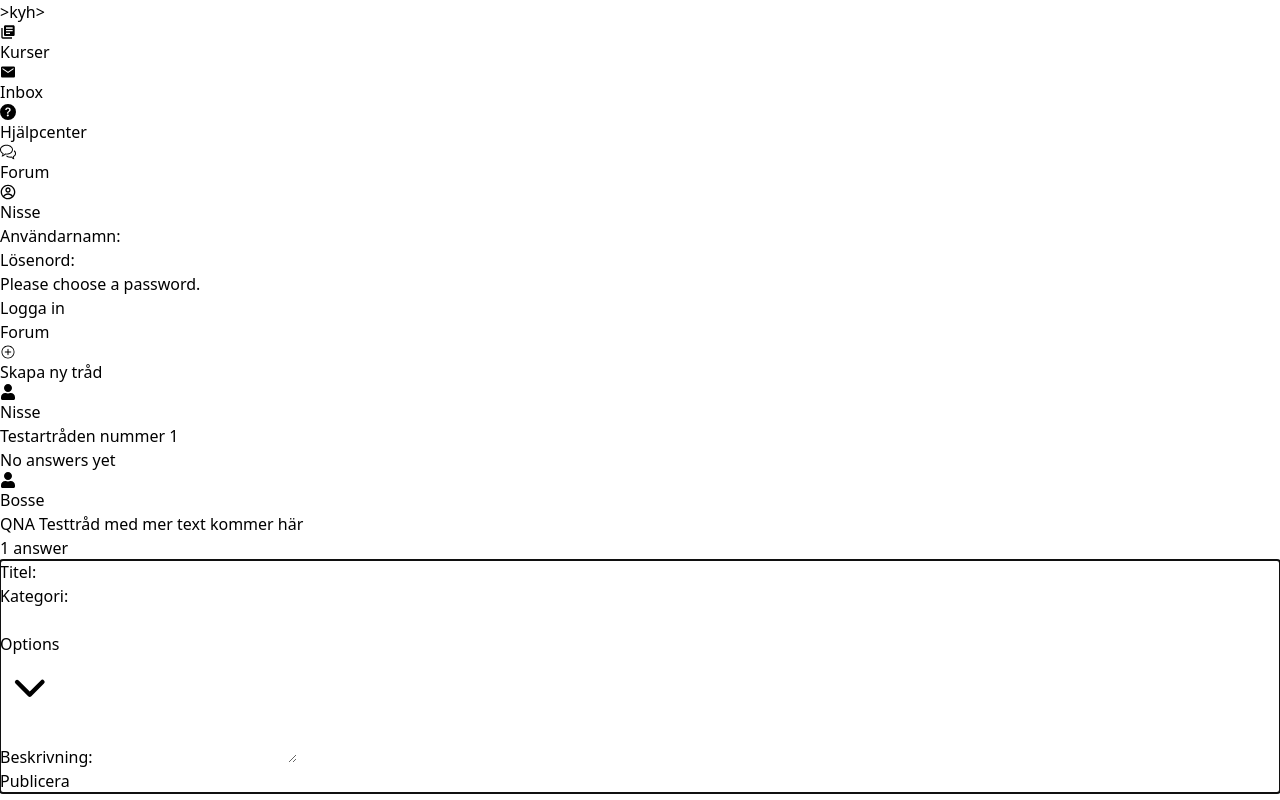
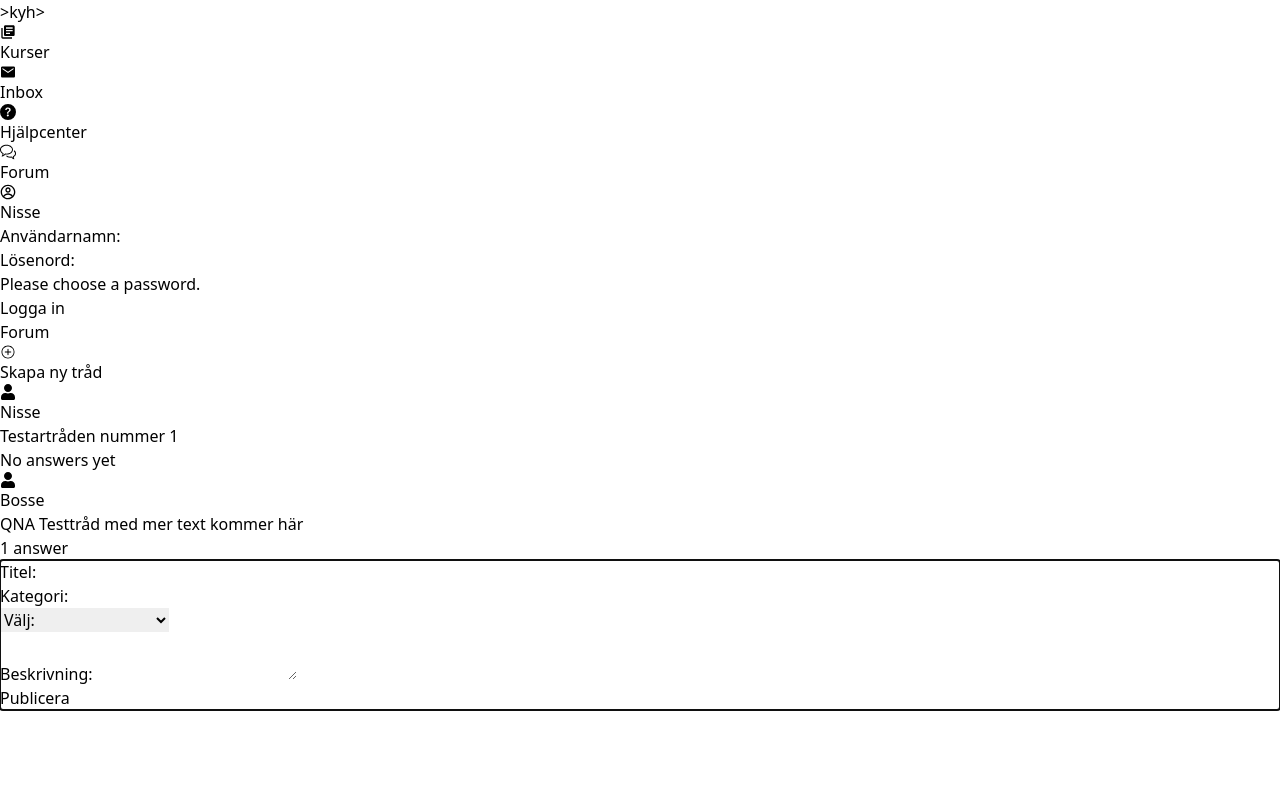
Before and after one commit to veraaa99/omniway-forum-individuell-uppgift, a React (Vite) app: page / in a window 1280 px wide. Both pictures are taken after a click on the element "Skapa ny tråd". Built offline with nearby package versions, Linux system fonts and the light colour scheme.

Commit message:
Select-menu added, deleted dropdown menu

```diff
--- a/src/components/Dropdown.tsx
+++ /dev/null
@@ -1,66 +0,0 @@
-
-//KOD FRÅN TAILWIND 09/02-25 https://tailwindcss.com/plus/ui-blocks/application-ui/elements/dropdowns
-//npm install för att få med importera
-import { Menu, MenuButton, MenuItem, MenuItems } from '@headlessui/react'
-import { ChevronDownIcon } from '@heroicons/react/20/solid'
-
-type DropdownProps = {
-  onSelect: (value: ThreadCategory) => void
-}
-
-export default function Dropdown({ onSelect }: DropdownProps) {
-  return (
-    <Menu as="div" className="relative inline-block">
-      <MenuButton className="inline-flex w-full justify-center gap-x-1.5 rounded-md bg-white/10 px-3 py-2 text-sm font-semibold text-white inset-ring-1 inset-ring-white/5 hover:bg-white/20">
-        Options
-        <ChevronDownIcon aria-hidden="true" className="-mr-1 size-5 text-gray-400" />
-      </MenuButton>
-
-      <MenuItems
-        transition
-        className="absolute right-0 z-10 mt-2 w-56 origin-top-right rounded-md bg-gray-800 outline-1 -outline-offset-1 outline-white/10 transition data-closed:scale-95 data-closed:transform data-closed:opacity-0 data-enter:duration-100 data-enter:ease-out data-leave:duration-75 data-leave:ease-in"
-      >
-        <div className="py-1">
-          <MenuItem>
-            <button
-              type='button'
-              className="block px-4 py-2 text-sm text-gray-300 data-focus:bg-white/5 data-focus:text-white data-focus:outline-hidden"
-              onClick={() => onSelect('QNA')}
-            >
-              QNA
-            </button>
-          </MenuItem>
-          <MenuItem>
-            <button
-              type='button'
-              className="block px-4 py-2 text-sm text-gray-300 data-focus:bg-white/5 data-focus:text-white data-focus:outline-hidden"
-              onClick={() => onSelect('Diskussion')}
-            >
-              Diskussion
-            </button>
-          </MenuItem>
-          <MenuItem>
-            <button
-              type='button'
-              className="block px-4 py-2 text-sm text-gray-300 data-focus:bg-white/5 data-focus:text-white data-focus:outline-hidden"
-              onClick={() => onSelect('Meddelande')}
-            >
-              Meddelande
-            </button>
-          </MenuItem>
-          {/* <form action="#" method="POST"> */}
-          <MenuItem>
-            <button
-              type="button"
-              className="block w-full px-4 py-2 text-left text-sm text-gray-300 data-focus:bg-white/5 data-focus:text-white data-focus:outline-hidden"
-              onClick={() => onSelect("Hitta gruppmedlem")}
-            >
-              Hitta gruppmedlem
-            </button>
-          </MenuItem>
-          {/* </form> */}
-        </div>
-      </MenuItems>
-    </Menu>
-  )
-}
--- a/src/components/ThreadForm.tsx
+++ b/src/components/ThreadForm.tsx
@@ -1,5 +1,4 @@
 import { useForm, type SubmitHandler } from 'react-hook-form'
-import Dropdown from './Dropdown'
 import { useThread } from '../contexts/ThreadContext';
 import { dummyUsers } from '../data/users';
 
@@ -20,7 +19,11 @@ export default function ThreadForm({ onClose }: ThreadFormProps) {
         handleSubmit,
     } = useForm<ThreadFormData>()
 
+    //if category === "THREAD", rendera ut error-meddelande i form
+    //ÄNDRA NEDAN SÅ ATT THREAD ÄR DEFAULT VALUE
+
     const onSubmit: SubmitHandler<ThreadFormData> = (data) => {
+
         const newThread: Thread = {
             id: threads.length > 0 ? Math.max(...threads.map(t => t.id)) + 1 : 1,
             title: data.title,
@@ -44,11 +47,19 @@ export default function ThreadForm({ onClose }: ThreadFormProps) {
 
                 <div className="mb-4">
                     <label className="block mb-2" >Kategori: </label>
-                    <div className='flex'>
-                        <input className='border' required {...register("category")} />
-                        <Dropdown
-                            onSelect={(value) => setValue("category", value, { shouldValidate: true })}
-                        />
+                    <div className=''>
+                        <select
+                          className='border'
+                            required
+                            {...register("category")}
+                            onChange={e => setValue("category", e.target.value as ThreadCategory, { shouldValidate: true })}
+                          >
+                            <option value="THREAD">Välj:</option>
+                            <option value="QNA">QNA</option>
+                            <option value="Diskussion">Diskussion</option>
+                            <option value="Meddelande">Meddelande</option>
+                            <option value="Hitta gruppmedlem">Hitta gruppmedlem</option>
+                        </select>
                     </div>
                 </div>
 
@@ -57,7 +68,12 @@ export default function ThreadForm({ onClose }: ThreadFormProps) {
                     <textarea className='border w-full p-2 rounded' required id='description' {...register("description")} />
                 </div>
 
-                <button type='submit' className='border-blue-950 rounded'>Publicera</button>
+                <button
+                type='submit'
+                className='bg-green-800 text-white p-3 rounded'
+                >
+                    Publicera
+                </button>
             </form >
         </div >
     )
--- a/src/components/ThreadList.tsx
+++ b/src/components/ThreadList.tsx
@@ -36,7 +36,7 @@ export default function ThreadList() {
         <IoIosAddCircleOutline /><p>Skapa ny tråd</p>
       </div>
 
-      <Modal isOpen={isModalOpen} onRequestClose={() => setIsModalOpen(false)}
+      <Modal isOpen={isModalOpen} appElement={document.getElementById('root') as HTMLElement} onRequestClose={() => setIsModalOpen(false)}
         contentLabel='Skapa ny tråd'
         className='text-blue-950 rounded'
         overlayClassName='fixed inset-0 text-white flex justify-center items-center z-50'>
```
